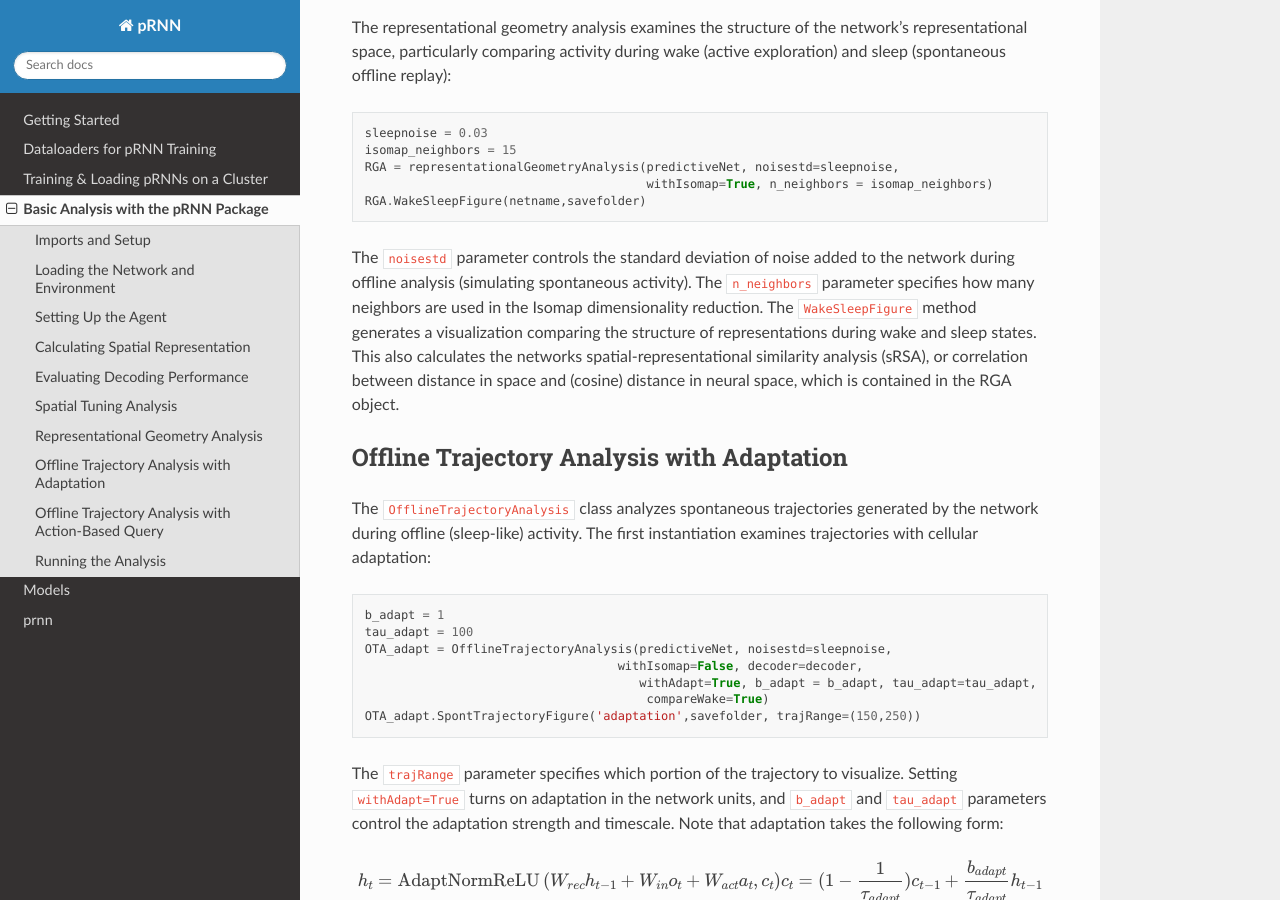
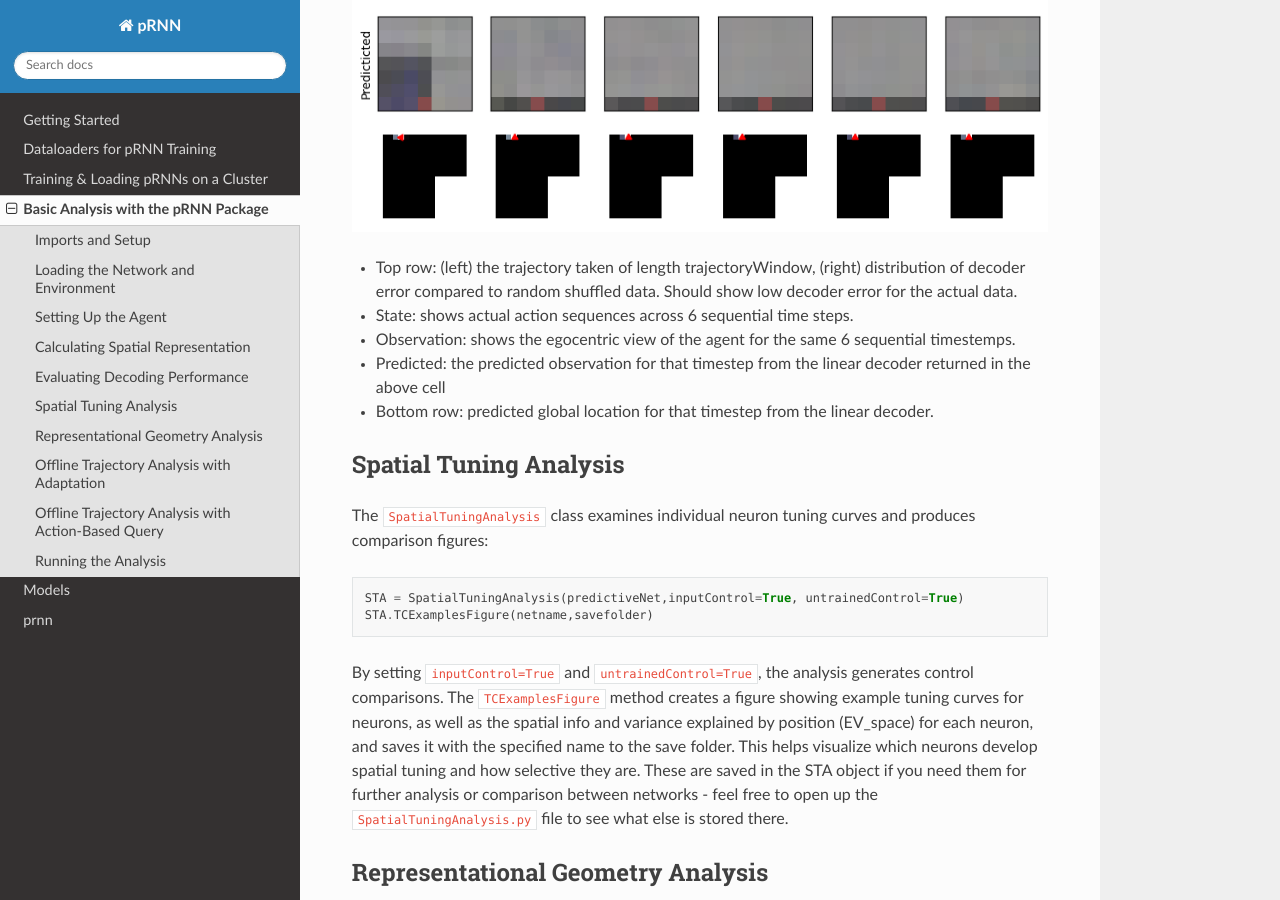
Before and after one commit to LevensteinLab/pRNN, a Sphinx documentation site: the page built from docs/basic_analysis.rst, in a window 1280 px wide and 900 px high, scrolled down 3041 px. Built offline with Sphinx 7.4.7 and the Read the Docs theme 3.1.0, drawn with Linux system fonts in a browser that asks for light colours.

Commit message:
Got rid of debug print statement and added img and description in basicanaylsis.rst

```diff
--- a/docs/basic_analysis.rst
+++ b/docs/basic_analysis.rst
@@ -93,6 +93,16 @@ Once the decoder is trained, we evaluate how well the network's representations
                                               timesteps=1000)
 
 This function generates a new "test" trajectory and computes decoding error over time. The ``trajectoryWindow`` parameter sets the window for decoding, and ``timesteps`` specifies how long the trajectory is. Results are saved to ``savefolder`` with the filename based on ``savename``.
+
+.. figure:: _static/decoding_performance.png
+    :alt: Overview of linear decoder performance
+
+- Top row: (left) the trajectory taken of length trajectoryWindow, (right) distribution of decoder error compared to random shuffled data. Should show low decoder error for the actual data.
+- State: shows actual action sequences across 6 sequential time steps.
+- Observation: shows the egocentric view of the agent for the same 6 sequential timestemps.
+- Predicted: the predicted observation for that timestep from the linear decoder returned in the above cell
+- Bottom row: predicted global location for that timestep from the linear decoder.
+
 
 Spatial Tuning Analysis
 -----------------------
```
Also changed, not shown: 1 other file.
